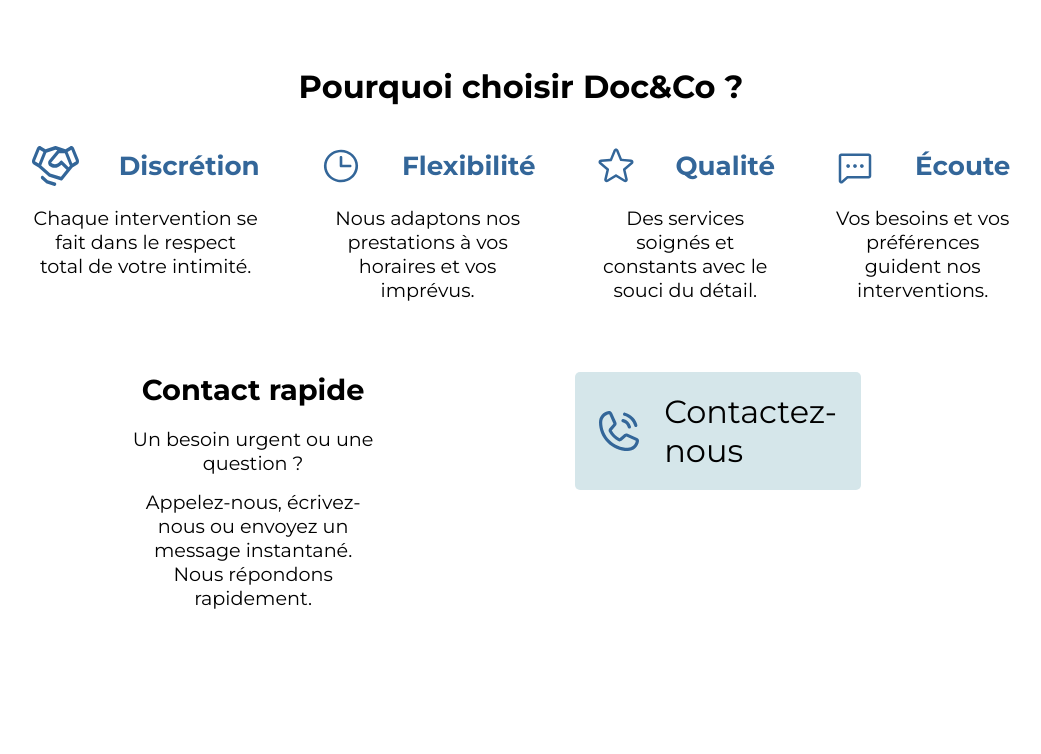
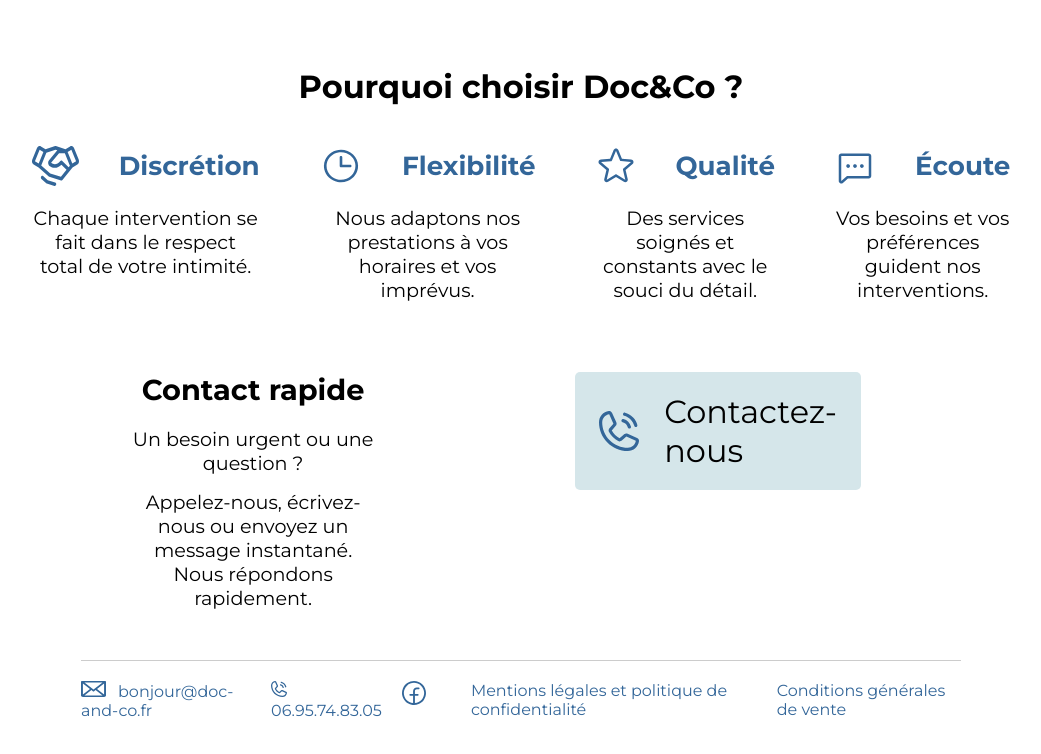
Before and after one commit to Turnsa/DocAndCO.github.io, a plain HTML site: page index.html in a window 1280 px wide. Shown: the part 1614-2368 px from the top of the page, without its empty margins (119-1160 px from the left). Before the commit the page ends 2289 px from the top, so only its background shows below. Drawn offline with Linux system fonts and the light colour scheme.

Commit message:
footer, création des pages CGV/mentions légales

```diff
--- a/css/style.css
+++ b/css/style.css
@@ -239,3 +239,23 @@
   height: 40px;
 }
 /*footer */
+footer {
+  display: flex;
+  justify-content: space-between;
+  gap: 20px;
+  padding: 20px 0;
+  border-top: 1px solid #ccc;
+  color: var(--secondary-color);
+}
+.iconEmailFooter {
+  height: 1rem;
+  margin-right: 0.5rem;
+}
+.iconTelFooter {
+  height: 1rem;
+  margin-right: 0.5rem;
+}
+.iconFBFooter {
+  height: 1.5rem;
+  margin-right: 25px;
+}
--- a/index.html
+++ b/index.html
@@ -102,9 +102,25 @@
             </section>
         </div>
     </main>
-    <!-- Footer -->
     <footer>
+        <div class="footerEmail">
+            <img src="./icons/iconMail.svg" alt="Icône d'une enveloppe" class="iconEmailFooter">
+            <a href="mailto:bonjour@doc-and-co.fr?subject=Bonjour&body=Je vous contacte depuis votre site web">bonjour@doc-and-co.fr</a>
+        </div>
+        <div class="footerTelephone">
+            <img src="./icons/iconContact.svg" alt="icone d'un téléphone" class="iconTelFooter">
+            <a href="tel:+33695748305">06.95.74.83.05</a>
+        </div>
+        <div class="footerFacebook">
 
+            <a href="https://www.facebook.com/profile.php?id=61579024978889" target="_blank"><img src="./icons/iconFB.svg" alt="Icône de Facebook" class="iconFBFooter"></a>
+        </div>
+        <div class="footerMentionsLegales">
+            <a href="./html/mentionsLegales.html">Mentions légales et politique de confidentialité</a>
+        </div>
+        <div class="footerCGV">
+            <a href="./html/cgv.html">Conditions générales de vente</a>
+        </div>
     </footer>
 </body>
 </html>
```
Also changed, not shown: html/cgv.html (added, +25 -0 lines), html/mentionsLegales.html (added, +25 -0 lines), icons/iconFB.svg (added), icons/iconMail.svg (added).
